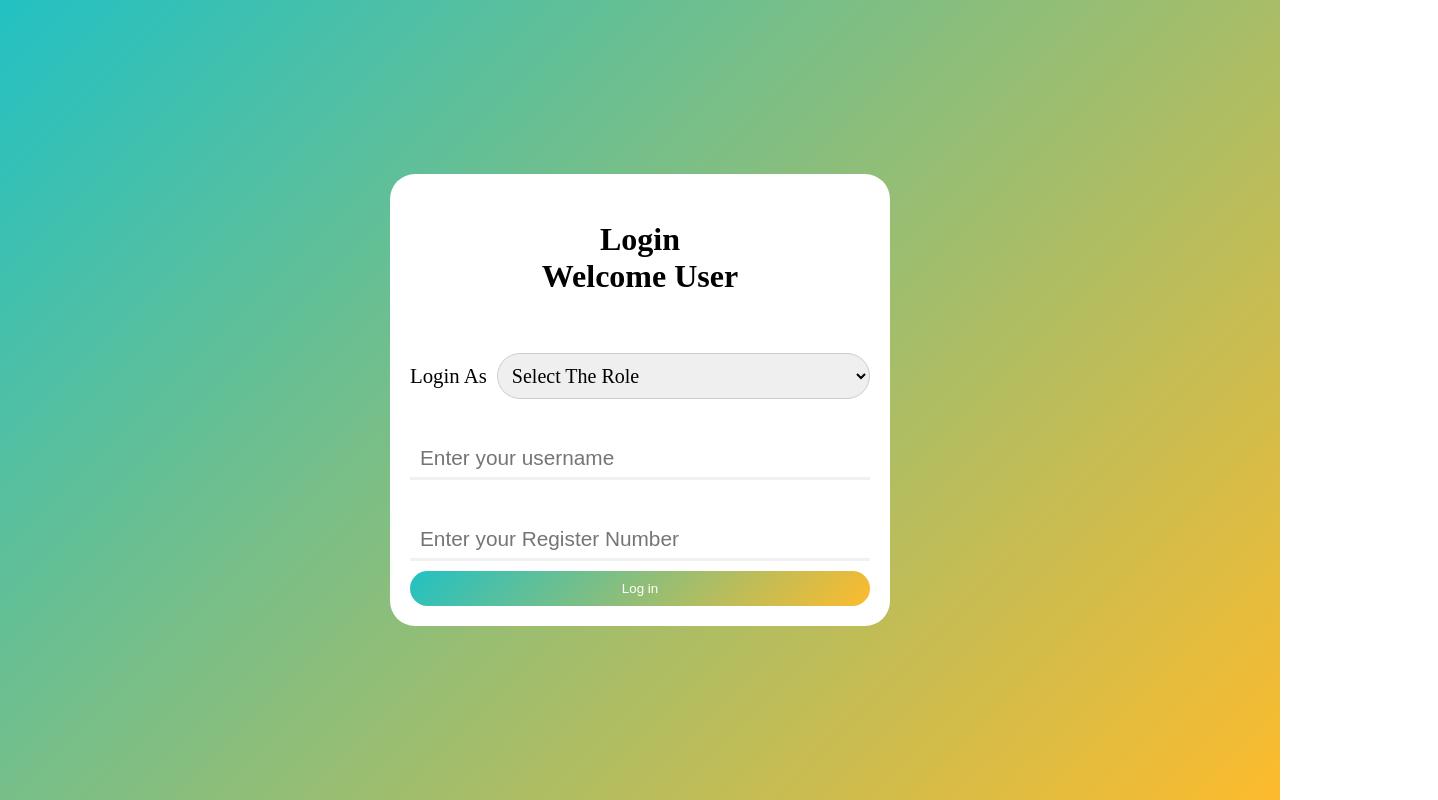
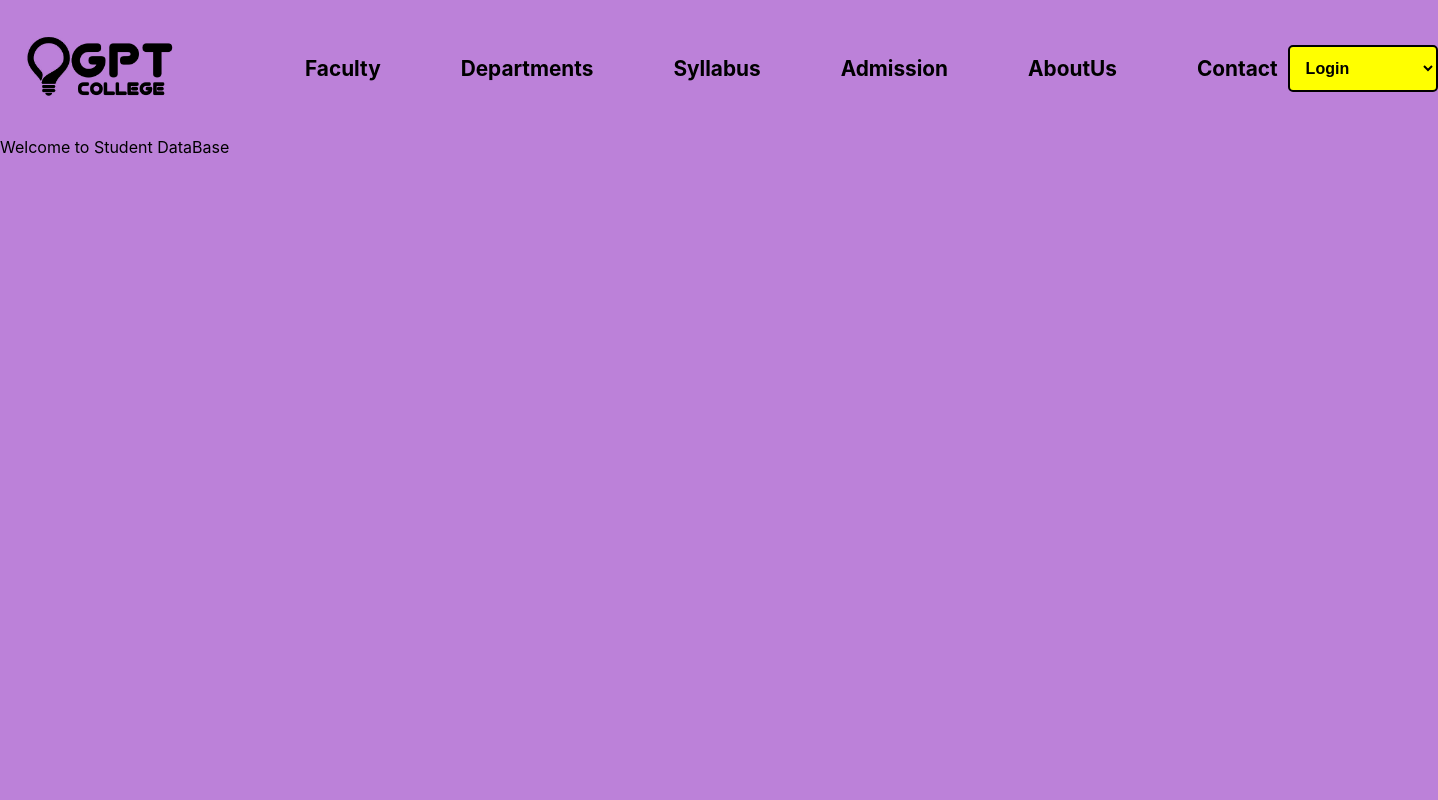
Before and after one commit to NitinHarsur/Student-Database, a React (Create React App) app in the folder frontend/: page / in a window 1280 px wide. Shown: the whole page, 1438 px wide, since content can reach past the window. Built offline with nearby package versions, Linux system fonts and the light colour scheme.

Commit message:
added home

```diff
--- a/frontend/src/App.jsx
+++ b/frontend/src/App.jsx
@@ -1,16 +1,16 @@
 import React from 'react';
 import { BrowserRouter as Router, Routes, Route } from 'react-router-dom';
+import HomePage from './pages/HomePage';
 import StudentHome from './pages/student/StudentHome';
 import TeacherHome from './pages/teacher/TeacherHome';
-import Login from './pages/Login';
 
 function App() {
   return (
     <Router>
       <Routes>
-        <Route path="/" element={<Login />} />
-        <Route path="/student/home/:user" element={<StudentHome />} />
-        <Route path="/teacher/home/:user" element={<TeacherHome />} />
+        <Route path="/" element={<HomePage />} />
+        <Route path="/teacher/TeacherHome" element={<TeacherHome />} />
+        <Route path="/student/StudentHome" element={<StudentHome />} />
       </Routes>
     </Router>
   );
--- /dev/null
+++ b/frontend/src/pages/Home.css
@@ -0,0 +1,51 @@
+body{
+  background-color: rgb(188, 129, 217);
+}
+
+
+
+.navbar {
+    padding: 25px;
+    display: flex;
+    justify-content: space-between;
+    align-items: center;
+  }
+.navbar .logo{
+  mix-blend-mode: multiply;
+}
+
+  .navbar .menu-list {
+    display: flex;
+    list-style: none;
+    gap: 80px;
+    font-weight: bold;
+    font-size: 1.3rem;
+    margin-left: 120px;
+    padding: 10px;
+  }
+  .navbar .menu-list li{
+    cursor: pointer;
+  }
+
+  .login-container {
+    margin-left: auto; /* This pushes the login select to the left */
+  }
+  .login-container select{
+    font-weight: bold;
+    width: 150px;
+    color: black;
+    background-color: yellow;
+    font-size: 1rem;
+    padding: 12px;
+    border: 2px  solid black;
+    border-radius: 5px;
+    cursor: pointer;
+
+
+  }
+
+.login-container select option{
+    font-size: 1.2rem;
+font-weight: bold;
+
+}
--- /dev/null
+++ b/frontend/src/pages/HomePage.jsx
@@ -0,0 +1,49 @@
+import React, { useState } from 'react';
+import { useNavigate } from 'react-router-dom';
+import logo  from '../images/logo.jpg'
+import  './Home.css'
+function HomePage() {
+  const navigate = useNavigate();
+  const [selectOption, setSelectOption] = useState('');
+
+  const handleSelectChange = (e) => {
+    const value = e.target.value;
+    setSelectOption(value);
+    if (value === 'teacher') {
+      navigate('/teacher/TeacherHome');
+    } else if (value === 'student') {
+      navigate('/student/StudentHome');
+    }
+  };
+
+  return (
+    <div>
+      <div className="navbar">
+        <div className="logo">
+        <img src={logo} alt="Logo" style={{ width: '150px', height: 'auto', cursor:'pointer'}} />
+        </div>
+        <div className="menu">
+          <ul className="menu-list">
+            <li>Faculty</li>
+            <li>Departments</li>
+            <li>Syllabus</li>
+            <li>Admission</li>
+            <li>AboutUs</li>
+            <li>Contact</li>
+          </ul>
+        </div>
+      <div className="login-container">
+        <select name="login" id="login" value={selectOption} onChange={handleSelectChange}>
+          <option selected>Login</option>
+          <option value="teacher">Teacher</option>
+          <option value="student">Student</option>
+        </select>
+      </div>
+
+      </div>
+      Welcome to Student DataBase
+    </div>
+  );
+}
+
+export default HomePage;
--- a/frontend/src/pages/login.css
+++ /dev/null
@@ -1,82 +0,0 @@
-
-
-#container {
-  display: flex;
-  justify-content: center;
-  align-items: center;
-  height: 100vh;
-  background: linear-gradient(135deg, rgba(34,193,195,1) 0%, rgba(253,187,45,1) 100%);
-  background-attachment: fixed;
-  font-family: "Work Sans";
-}
-#loginform {
-  width: 80%;
-  max-width: 500px;
-  background-color: #FFFFFF;
-  border-radius: 25px;
-  padding: 20px;
-  box-sizing: border-box;
-  margin: 0 auto; /* Center horizontally */
-}
-
-#loginform h2 {
-  text-align: center;
-  font-size: 2rem;
-}
-
-.input-row {
-  display: flex;
-  align-items: center;
-  justify-content: space-between;
-  padding-top: 2rem;
-}
-
-.input-row span {
-  font-size: 1.3rem;
-  margin-right: 10px;
-}
-
-.input-row select {
-  flex: 1;
-  padding: 10px;
-  border-radius: 50px;
-  border: 1px solid #ccc;
-  font-family: "Work Sans";
-  width: 100%;
-  font-size: 20px;
-}
-
-.input-row input {
-  flex: 1;
-  box-sizing: border-box;
-  border: none;
-  font-size: 1.3rem;
-  padding: 10px;
-  margin-top: 5px;
-  box-shadow: inset 0px -3px 0px 0px rgba(187, 187, 187, 0.2);
-  transition: box-shadow 0.2s ease-in;
-  width: 100%;
-}
-
-button {
-  width: 100%;
-  padding: 10px;
-  margin-top: 10px;
-  background: linear-gradient(135deg, rgba(34,193,195,1) 0%, rgba(253,187,45,1) 100%);
-  color: white;
-  border: none;
-  border-radius: 50px;
-  cursor: pointer;
-  box-sizing: border-box;
-}
-
-button:hover {
-  background: linear-gradient(135deg, rgba(253,187,45,1) 0%, rgba(34,193,195,1) 100%);
-}
-
-/* Media Query for smaller screens (responsive) */
-@media (max-width: 768px) {
-  #loginform {
-    width: 90%;
-  }
-}
--- a/frontend/src/pages/login.jsx
+++ /dev/null
@@ -1,72 +0,0 @@
-import React, { useState } from "react";
-import { useNavigate } from 'react-router-dom';
-import axios from "axios";
-
-import "./login.css";
-
-const Login = () => {
-  const navigate = useNavigate();
-  const [username, setUsername] = useState("");
-  const [regno, setRegno] = useState("");
-  const [role, setRole] = useState("");
-
-  const handleLogin = async (e) => {
-    e.preventDefault();
-    console.log("Logging in with:", username, regno); // Debugging: Log username and regno
-    try {
-      const response = await axios.post('http://localhost:3001/login', { username, regno });
-      const { message, user } = response.data;
-      console.log("Response:", message, user); // Debugging: Log response data
-      if (message === "Login successful") {
-        if (user.role === "teacher") {
-          navigate(`/teacher/home`, { state: { user } }); // Pass user as a prop
-        } else if (user.role === "student") {
-          navigate("/student/home");
-        }
-      } else {
-        alert("Invalid username or registration number");
-      }
-    } catch (error) {
-      console.error("Error occurred while logging in:", error); // Debugging: Log any errors
-      alert("An error occurred while logging in");
-    }
-  }
-
-  return (
-    <div id="container">
-      <form onSubmit={handleLogin} id="loginform">
-        <h2>
-          Login <br />
-          <span>Welcome User</span>
-        </h2>
-        <div className="input-row">
-          <span>Login As</span>
-          <select value={role} onChange={(e) => setRole(e.target.value)}>
-            <option value="">Select The Role</option>
-            <option value="student">Student</option>
-            <option value="teacher">Teacher</option>
-          </select>
-        </div>
-        <div className="input-row">
-          <input
-            type="text"
-            placeholder="Enter your username"
-            value={username}
-            onChange={(e) => setUsername(e.target.value)}
-          />
-        </div>
-        <div className="input-row">
-          <input
-            type="text"
-            placeholder="Enter your Register Number"
-            value={regno}
-            onChange={(e) => setRegno(e.target.value)}
-          />
-        </div>
-        <button type="submit">Log in</button>
-      </form>
-    </div>
-  );
-};
-
-export default Login;
--- a/frontend/src/pages/teacher/TeacherHome.jsx
+++ b/frontend/src/pages/teacher/TeacherHome.jsx
@@ -1,13 +1,11 @@
 import React from "react";
-import { useParams } from 'react-router-dom'; // Importing useParams hook
 import './home.css'
 
 const TeacherHome = () => {
-  const { user } = useParams(); // Extracting teacherName from URL parameters
 
   return (
     <div className="Thome">
-      <h2>Welcome, {user.username}!</h2>
+      <h2>Welcome</h2>
     </div>
   );
 };
```
Also changed, not shown: frontend/src/images/logo.jpg (added).
